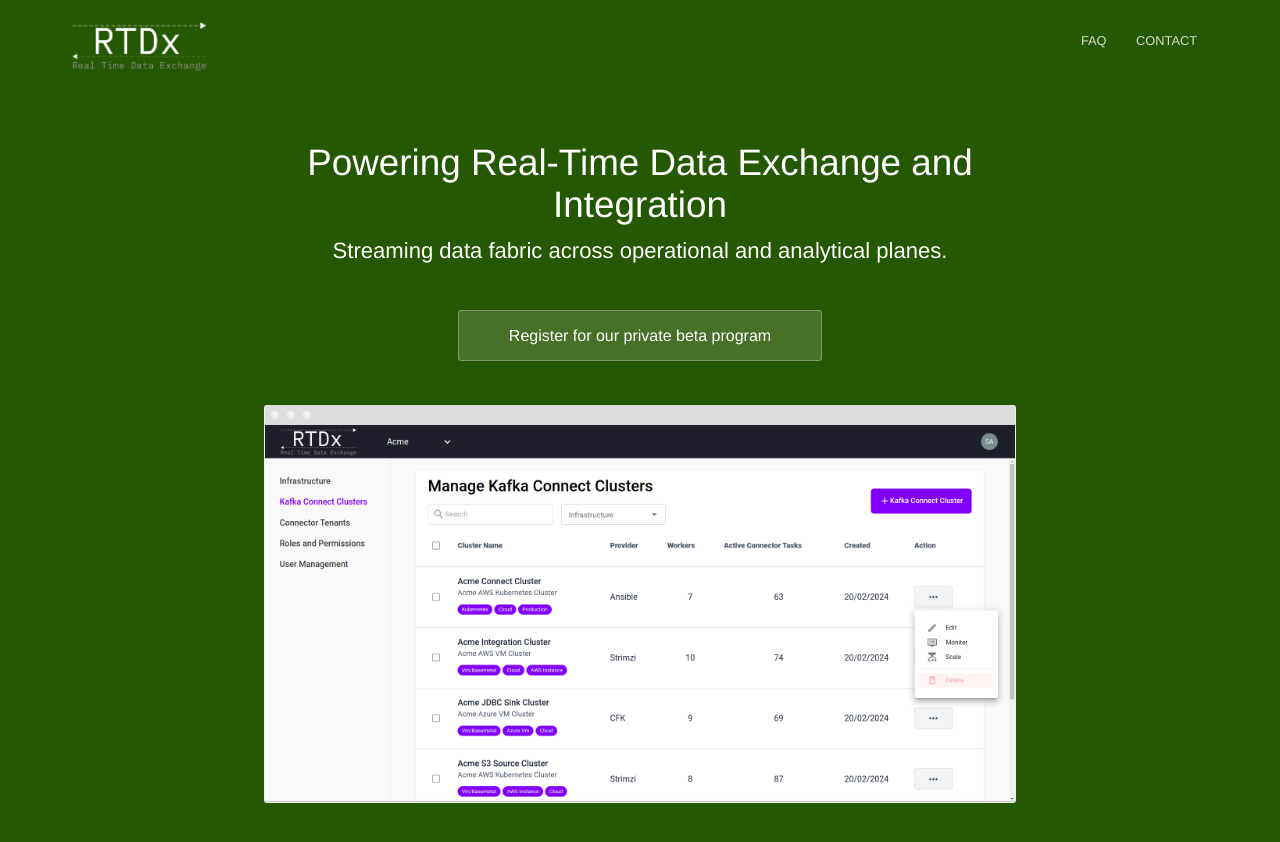
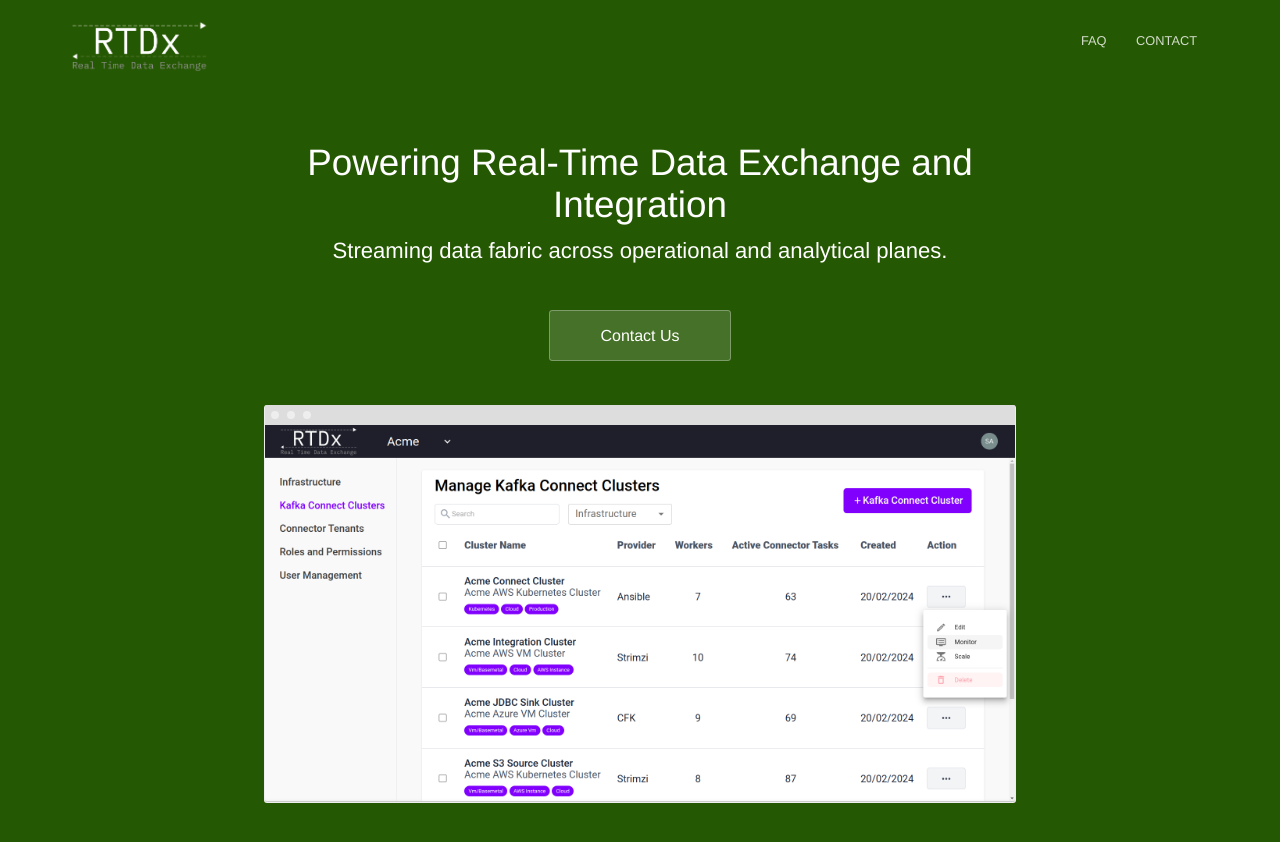
Before and after one commit to Platformatory/rtdx-public, a Jekyll site: the page built from index.html, in a window 1280 px wide and 900 px high. Shown: the top 842 px of the window. Built offline with Jekyll 4.4.1, drawn with Linux system fonts in a browser that asks for light colours; some of the changed text lies outside the part shown.

Commit message:
image upadated

```diff
--- a/index.html
+++ b/index.html
@@ -10,9 +10,7 @@ description: Streaming data fabric across operational and analytical planes.
       Streaming data fabric across operational and analytical planes.
     </p>
     <div class="cta button alt">
-      <a href="{{ site.baseurl }}/contact/"
-        >Register for our private beta program</a
-      >
+      <a href="{{ site.baseurl }}/contact/">Contact Us</a>
     </div>
     <div>
       <img
@@ -108,6 +106,8 @@ description: Streaming data fabric across operational and analytical planes.
     <h2 class="editable">
       BYOC Kafka Connect clusters with cloud-native goodness and love.
     </h2>
-    <div class="button alt"><a href="#">Enlist for our private beta</a></div>
+    <div class="button alt">
+      <a href="{{ site.baseurl }}/contact/">Contact US</a>
+    </div>
   </section>
 </div>
```
Also changed, not shown: images/cluster-dashboard.png, images/connect-clusters.png.
